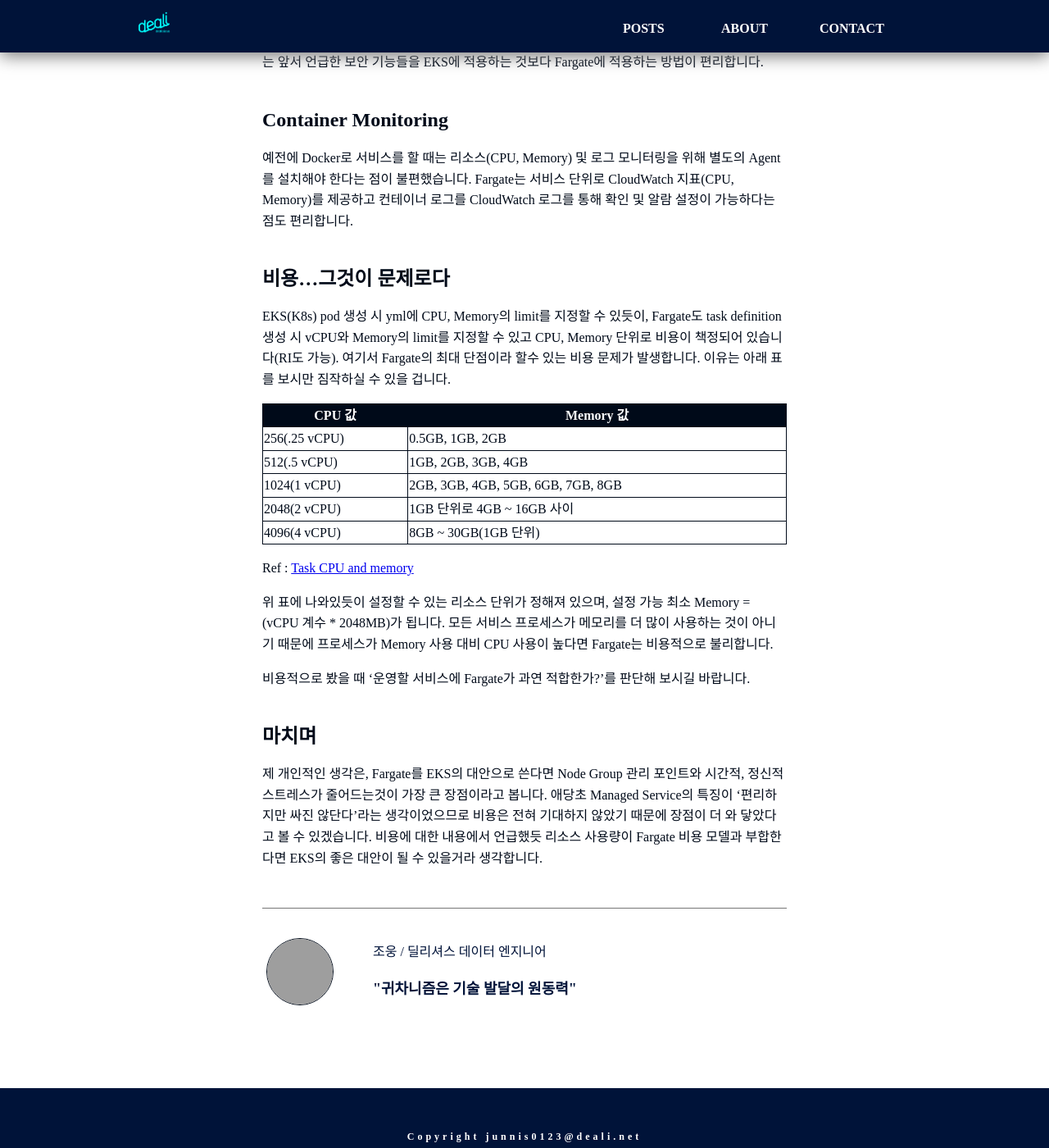
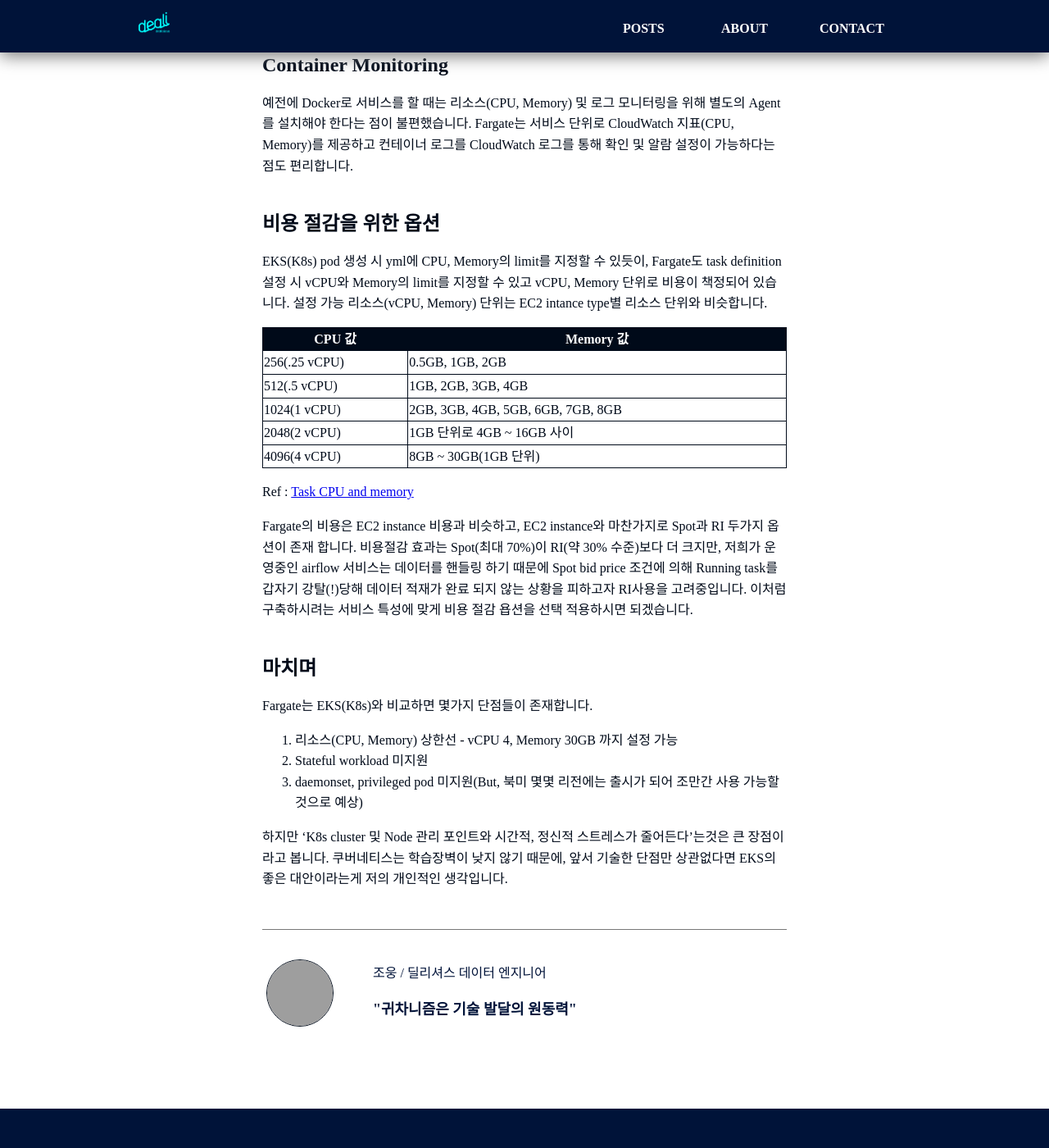
Before and after one commit to dealicious-inc/dealicious-inc.github.io, a Jekyll site: the page built from _posts/2020-12-24-airflow-with-fargate.md, in a window 1280 px wide and 1400 px high, scrolled down 4842 px. Shown: the whole window at 82% size. Built offline with Jekyll 4.4.1, drawn with Linux system fonts in a browser that asks for light colours; some of the changed text lies outside the part shown; grey boxes are pictures that could not be loaded.

Commit message:
Update 2020-12-24-airflow-with-fargate.md

```diff
--- a/_posts/2020-12-24-airflow-with-fargate.md
+++ b/_posts/2020-12-24-airflow-with-fargate.md
@@ -31,9 +31,7 @@ Fargate 사용하기 위해서는 아래 내용에 대한 이해가 필요합니
 - Terraform (optional)
 
 저는 모두 Terraform을 통해 생성했는데, 구축하면서 느낀 점은 '약간의 진입 장벽이 있다'는 것이었습니다.
-Terraform은 옵션이지만 나머지 내용에 대해서는 숙지된 상태에서 진행하기를 권합니다.
-
-그리고 비용 측면에서 봤을 때, 리소스(CPU, Memory)를 꼼꼼하게 관리하지 않으면 EC2로 구축한 경우와 비용 면에서 큰 차이가 없습니다. 만약 누군가 Fargate가 비용 측면에서 장점이 있다고 한다면 당장 절교하시기 바랍니다.
+Terraform은 옵션이지만 나머지 내용에 대해서는 숙지된 상태에서 진행하시기를 권합니다.
 <br/>
 <br/>
 ## Fargate란?
@@ -112,9 +110,9 @@ Fargate는 ECS 서비스 단위로 Security Group, IAM Role 적용이 가능하
 예전에 Docker로 서비스를 할 때는 리소스(CPU, Memory) 및 로그 모니터링을 위해 별도의 Agent를 설치해야 한다는 점이 불편했습니다. Fargate는 서비스 단위로 CloudWatch 지표(CPU, Memory)를 제공하고 컨테이너 로그를 CloudWatch 로그를 통해 확인 및 알람 설정이 가능하다는 점도 편리합니다.
 <br/>
 <br/>
-## 비용...그것이 문제로다
+## 비용 절감을 위한 옵션
 
-EKS(K8s) pod 생성 시 yml에 CPU, Memory의 limit를 지정할 수 있듯이, Fargate도 task definition 생성 시 vCPU와 Memory의 limit를 지정할 수 있고 CPU, Memory 단위로 비용이 책정되어 있습니다(RI도 가능). 여기서 Fargate의 최대 단점이라 할수 있는 비용 문제가 발생합니다. 이유는 아래 표를 보시만 짐작하실 수 있을 겁니다.
+EKS(K8s) pod 생성 시 yml에 CPU, Memory의 limit를 지정할 수 있듯이, Fargate도 task definition 설정 시 vCPU와 Memory의 limit를 지정할 수 있고 vCPU, Memory 단위로 비용이 책정되어 있습니다. 설정 가능 리소스(vCPU, Memory) 단위는 EC2 intance type별 리소스 단위와 비슷합니다.
 
 | CPU 값 | Memory 값 |
 |---|---|
@@ -126,11 +124,17 @@ EKS(K8s) pod 생성 시 yml에 CPU, Memory의 limit를 지정할 수 있듯이,
 
 Ref : [Task CPU and memory](https://docs.aws.amazon.com/ko_kr/AmazonECS/latest/developerguide/AWS_Fargate.html){:target="_blank"}
 
-위 표에 나와있듯이 설정할 수 있는 리소스 단위가 정해져 있으며, 설정 가능 최소 Memory = (vCPU 계수 * 2048MB)가 됩니다. 모든 서비스 프로세스가 메모리를 더 많이 사용하는 것이 아니기 때문에 프로세스가 Memory 사용 대비 CPU 사용이 높다면 Fargate는 비용적으로 불리합니다.
-
-비용적으로 봤을 때 '운영할 서비스에 Fargate가 과연 적합한가?'를 판단해 보시길 바랍니다.
+Fargate의 비용은 EC2 instance 비용과 비슷하고, EC2 instance와 마찬가지로 Spot과 RI 두가지 옵션이 존재 합니다. 비용절감 효과는 Spot(최대 70%)이 RI(약 30% 수준)보다 더 크지만, 저희가 운영중인 airflow 서비스는 데이터를 핸들링 하기 때문에 Spot bid price 조건에 의해 Running task를 갑자기 강탈(!)당해 데이터 적재가 완료 되지 않는 상황을 피하고자 RI사용을 고려중입니다.
+이처럼 구축하시려는 서비스 특성에 맞게 비용 절감 욥션을 선택 적용하시면 되겠습니다.
 <br/>
 <br/>
 ## 마치며
 
-제 개인적인 생각은, Fargate를 EKS의 대안으로 쓴다면 Node Group 관리 포인트와 시간적, 정신적 스트레스가 줄어드는것이 가장 큰 장점이라고 봅니다. 애당초 Managed Service의 특징이 '편리하지만 싸진 않단다'라는 생각이었으므로 비용은 전혀 기대하지 않았기 때문에 장점이 더 와 닿았다고 볼 수 있겠습니다. 비용에 대한 내용에서 언급했듯 리소스 사용량이 Fargate 비용 모델과 부합한다면 EKS의 좋은 대안이 될 수 있을거라 생각합니다.
+Fargate는 EKS(K8s)와 비교하면 몇가지 단점들이 존재합니다.
+
+1. 리소스(CPU, Memory) 상한선 - vCPU 4, Memory 30GB 까지 설정 가능
+2. Stateful workload 미지원
+3. daemonset, privileged pod 미지원(But, 북미 몇몇 리전에는 출시가 되어 조만간 사용 가능할 것으로 예상)
+
+하지만 'K8s cluster 및 Node 관리 포인트와 시간적, 정신적 스트레스가 줄어든다'는것은 큰 장점이라고 봅니다.
+쿠버네티스는 학습장벽이 낮지 않기 때문에, 앞서 기술한 단점만 상관없다면 EKS의 좋은 대안이라는게 저의 개인적인 생각입니다.
```
Also changed, not shown: other parts of _posts/2020-12-24-airflow-with-fargate.md (+2 -2 lines).
